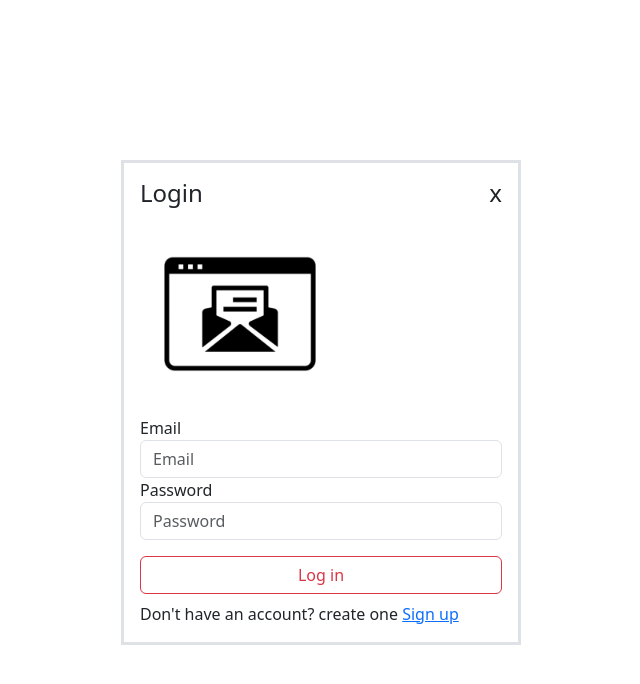
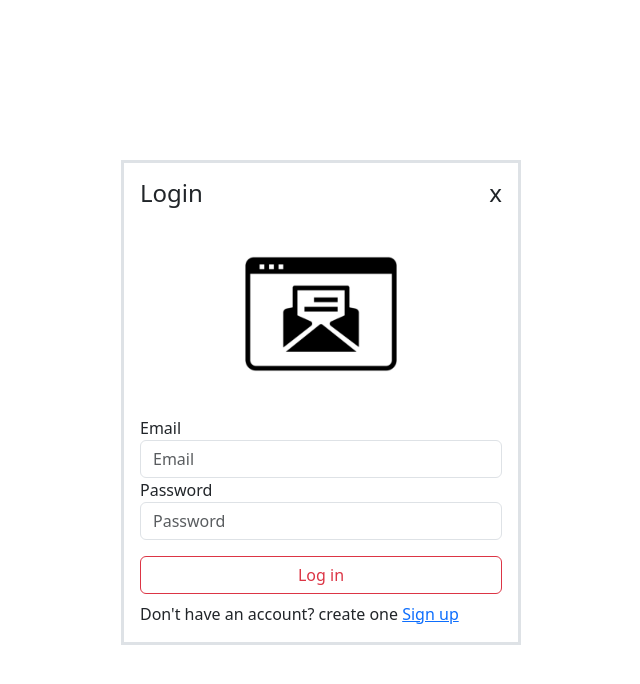
Before and after one commit to prem-y/YumHub, a React (Create React App) app in the folder frontend/: page /login in a window 1280 px wide. Shown: the top 684 px of the page, without its empty margins (319-959 px from the left). Built offline with nearby package versions, Linux system fonts and the light colour scheme.

Commit message:
image centered

```diff
--- a/frontend/src/components/Login.js
+++ b/frontend/src/components/Login.js
@@ -10,7 +10,9 @@ const Login = () => {
             <span>Login</span>
             <span><Link to={"/"} className='text-decoration-none text-dark'>x</Link></span>
             </div>
+            <div className='text-center'>
             <img src="./assets/email.png" alt="" height={"200em"} style={{}}/>
+            </div>
             <div>
               <label htmlFor="email">Email</label>
             <input type="email" placeholder='Email' className='form-control' />
```
